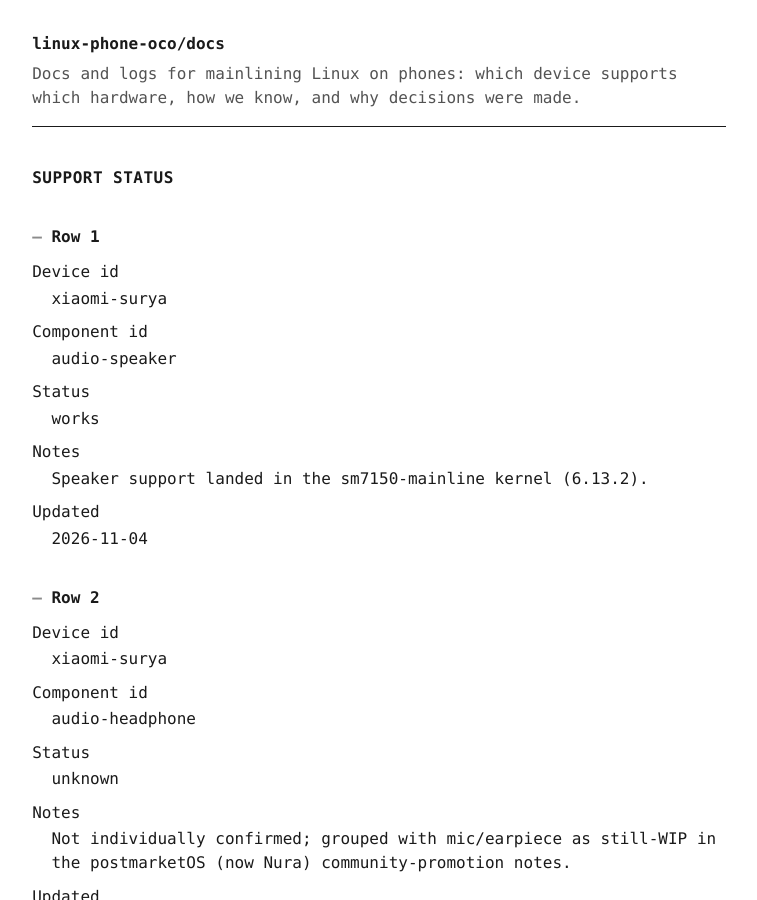
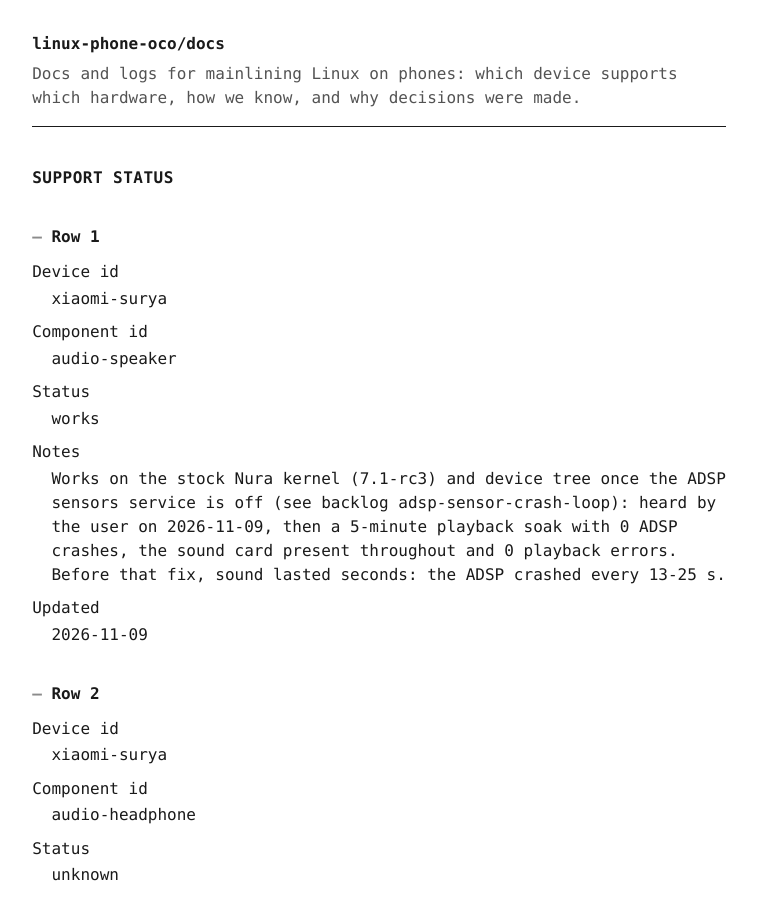
Before and after one commit to linux-phone-oco/docs, a Jekyll site: the page built from docs/support_status.md, in a window 1280 px wide and 900 px high. Shown: the whole window, without its empty margins (261-1018 px from the left). Built offline with Jekyll 4.4.1, drawn with Linux system fonts in a browser that asks for light colours; our own code applies the rules of GitHub Pages for plain Markdown files.

Commit message:
feat(data): the surya speaker works (#11)
Heard by the user on 2026-11-09, then 5 minutes of playback with no ADSP crash, once the sensors
service is off. Before that, sound lasted seconds: the ADSP crashed every 13-25 s.

Co-authored-by: lab agent session <agent@creation-guidelines>

```diff
--- a/data/support_status.json
+++ b/data/support_status.json
@@ -1,4 +1,4 @@
-{"device_id":"xiaomi-surya","component_id":"audio-speaker","status":"works","notes":"Speaker support landed in the sm7150-mainline kernel (6.13.2).","updated":"2026-11-04"}
+{"device_id":"xiaomi-surya","component_id":"audio-speaker","status":"works","notes":"Works on the stock Nura kernel (7.1-rc3) and device tree once the ADSP sensors service is off (see backlog adsp-sensor-crash-loop): heard by the user on 2026-11-09, then a 5-minute playback soak with 0 ADSP crashes, the sound card present throughout and 0 playback errors. Before that fix, sound lasted seconds: the ADSP crashed every 13-25 s.","updated":"2026-11-09"}
 {"device_id":"xiaomi-surya","component_id":"audio-headphone","status":"unknown","notes":"Not individually confirmed; grouped with mic/earpiece as still-WIP in the postmarketOS (now Nura) community-promotion notes.","updated":"2026-11-04"}
 {"device_id":"xiaomi-surya","component_id":"audio-mic","status":"broken","notes":"Explicitly called out as not yet working when the device moved from testing to community in pmOS packaging.","updated":"2026-11-04"}
 {"device_id":"xiaomi-surya","component_id":"audio-earpiece","status":"broken","notes":"Same source as audio-mic.","updated":"2026-11-04"}
--- a/docs/support_status.md
+++ b/docs/support_status.md
@@ -14,10 +14,10 @@ Status
 : works
 
 Notes
-: Speaker support landed in the sm7150-mainline kernel (6.13.2).
+: Works on the stock Nura kernel (7.1-rc3) and device tree once the ADSP sensors service is off (see backlog adsp-sensor-crash-loop): heard by the user on 2026-11-09, then a 5-minute playback soak with 0 ADSP crashes, the sound card present throughout and 0 playback errors. Before that fix, sound lasted seconds: the ADSP crashed every 13-25 s.
 
 Updated
-: 2026-11-04
+: 2026-11-09
 
 
 ### Row 2
```
